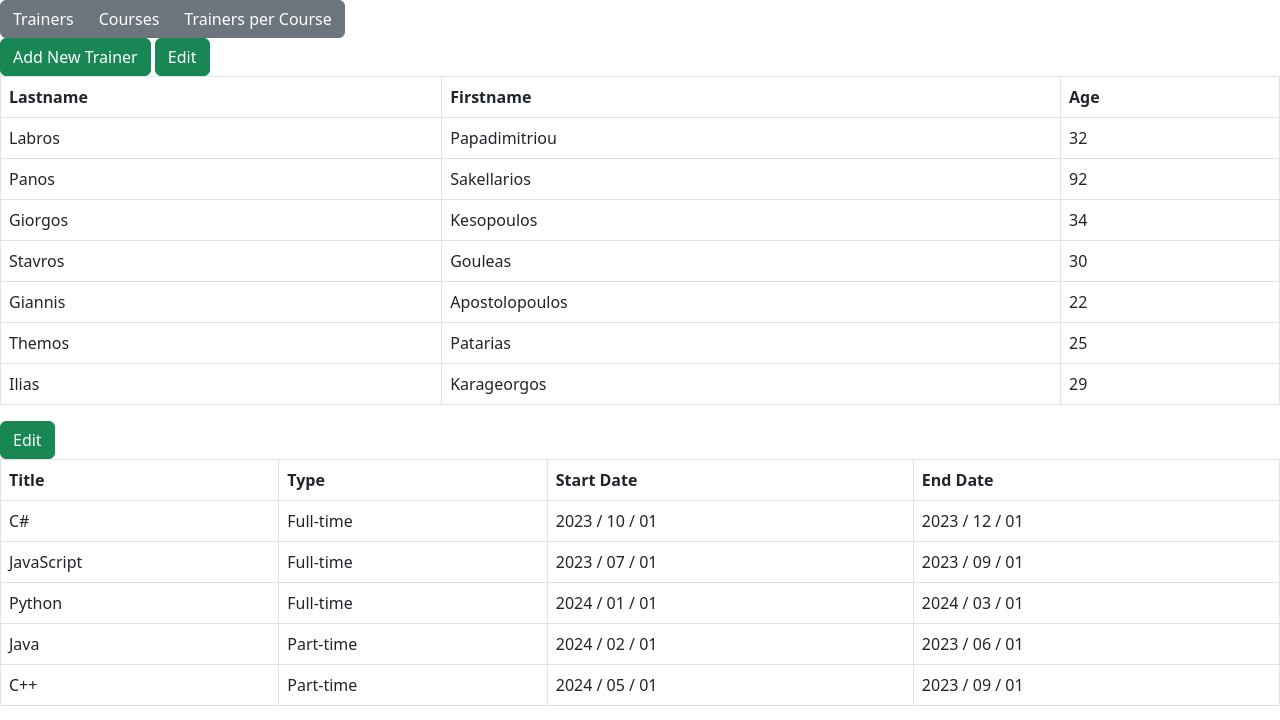
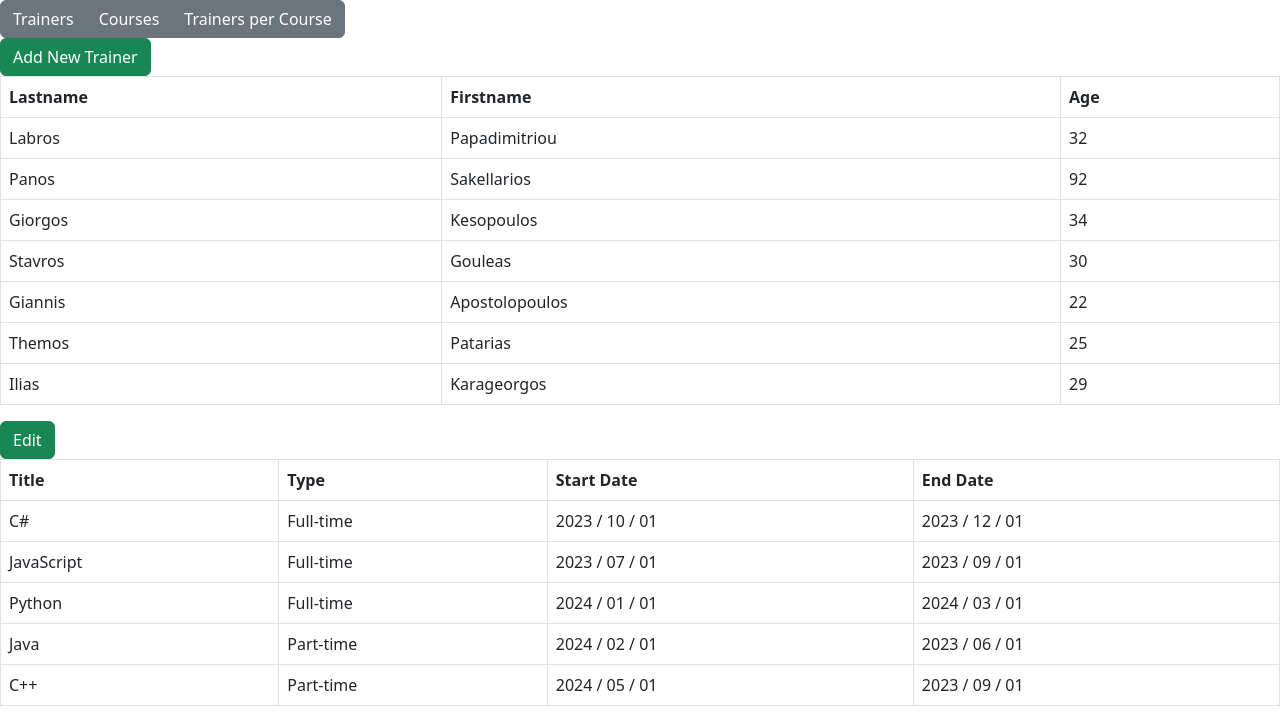
Before and after one commit to Ilias-Karageorgos/trainers-courses-single-page, a plain HTML site: page best project ever PERIOD/mainPage.html in a window 1280 px wide. Shown: the top 720 px of the page. Drawn offline with Linux system fonts and the light colour scheme.

Commit message:
Function fixed

```diff
--- a/best project ever PERIOD/mainPage.html
+++ b/best project ever PERIOD/mainPage.html
@@ -24,11 +24,7 @@
     <div id="divTrainersTable">
 
 
-
         <button id="buttonAddTrainer" class="btn btn-success">Add New Trainer</button>
-        <button id="buttonEdit" class="btn btn-success">Edit</button>
-
-
 
     </div>
 
@@ -51,7 +47,6 @@
 
 
 
-
     <script src="JSContent/functions.js"></script>
 
     <script src="JSContent/trainers.js"></script>
```
